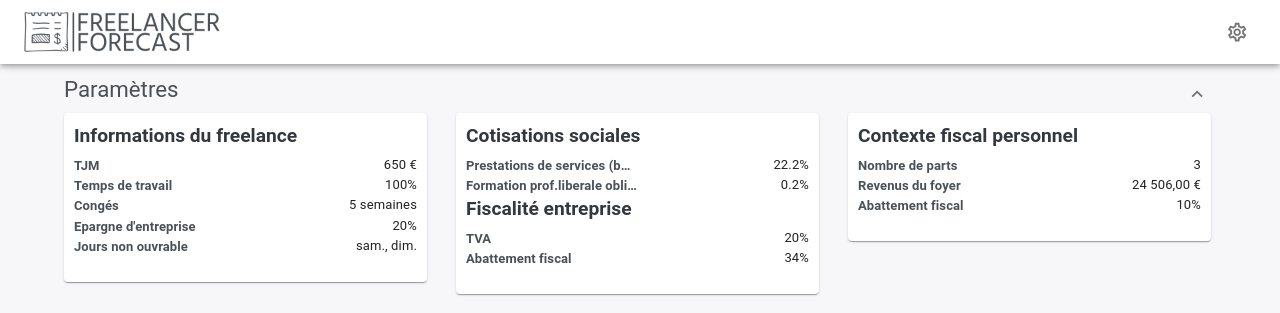
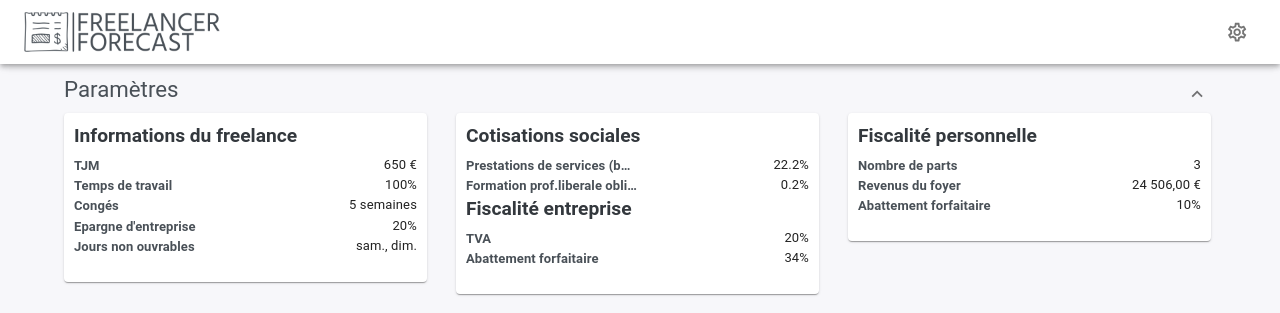
Before and after one commit to bchapoton/freelancer-forecast, a React (Create React App) app: page / in a window 1280 px wide. Shown: the top 313 px of the page. Built offline with nearby package versions, Linux system fonts and the light colour scheme.

Commit message:
Fix text

```diff
--- a/src/components/ParametersDrawer.tsx
+++ b/src/components/ParametersDrawer.tsx
@@ -67,7 +67,7 @@ function ParametersDrawer() {
                     defaultValue={parameters.saving.value}
                 />
                 <DaysSelect
-                    label="Jours non ouvrable"
+                    label="Jours non ouvrables"
                     dispatchAction={setNonWorkingDays}
                     defaultValue={parameters.nonWorkingDays}
                 />
@@ -76,7 +76,7 @@ function ParametersDrawer() {
                 </Typography>
                 <PercentageField label="TVA" dispatchAction={setVatRate} defaultValue={parameters.vatRate} />
                 <PercentageField
-                    label="Abattement fiscal"
+                    label="Abattement forfaitaire"
                     dispatchAction={setTaxAllowance}
                     defaultValue={parameters.taxAllowance}
                 />
@@ -94,7 +94,7 @@ function ParametersDrawer() {
                     defaultValue={parameters.taxationFamilyContext.taxableHouseholdRevenues}
                 />
                 <PercentageField
-                    label="Abattement fiscal"
+                    label="Abattement forfaitaire"
                     dispatchAction={setTaxationFamilyTaxAllowance}
                     defaultValue={parameters.taxationFamilyContext.taxAllowance}
                 />
--- a/src/components/summaries/ParametersSummary.tsx
+++ b/src/components/summaries/ParametersSummary.tsx
@@ -60,7 +60,7 @@ function ParametersSummary() {
                                             value: <ParameterSaving saving={parameters.saving} />,
                                         },
                                         {
-                                            label: 'Jours non ouvrable',
+                                            label: 'Jours non ouvrables',
                                             value: <DayFormatter>{parameters.nonWorkingDays}</DayFormatter>,
                                         },
                                     ],
@@ -87,7 +87,7 @@ function ParametersSummary() {
                                     parameters: [
                                         { label: 'TVA', value: <Percentage>{parameters.vatRate}</Percentage> },
                                         {
-                                            label: 'Abattement fiscal',
+                                            label: 'Abattement forfaitaire',
                                             value: <Percentage>{parameters.taxAllowance}</Percentage>,
                                         },
                                     ],
@@ -99,7 +99,7 @@ function ParametersSummary() {
                         <CardParameters
                             items={[
                                 {
-                                    title: 'Contexte fiscal personnel',
+                                    title: 'Fiscalité personnelle',
                                     parameters: [
                                         {
                                             label: 'Nombre de parts',
@@ -112,7 +112,7 @@ function ParametersSummary() {
                                             ),
                                         },
                                         {
-                                            label: 'Abattement fiscal',
+                                            label: 'Abattement forfaitaire',
                                             value: (
                                                 <Percentage>{parameters.taxationFamilyContext.taxAllowance}</Percentage>
                                             ),
```
